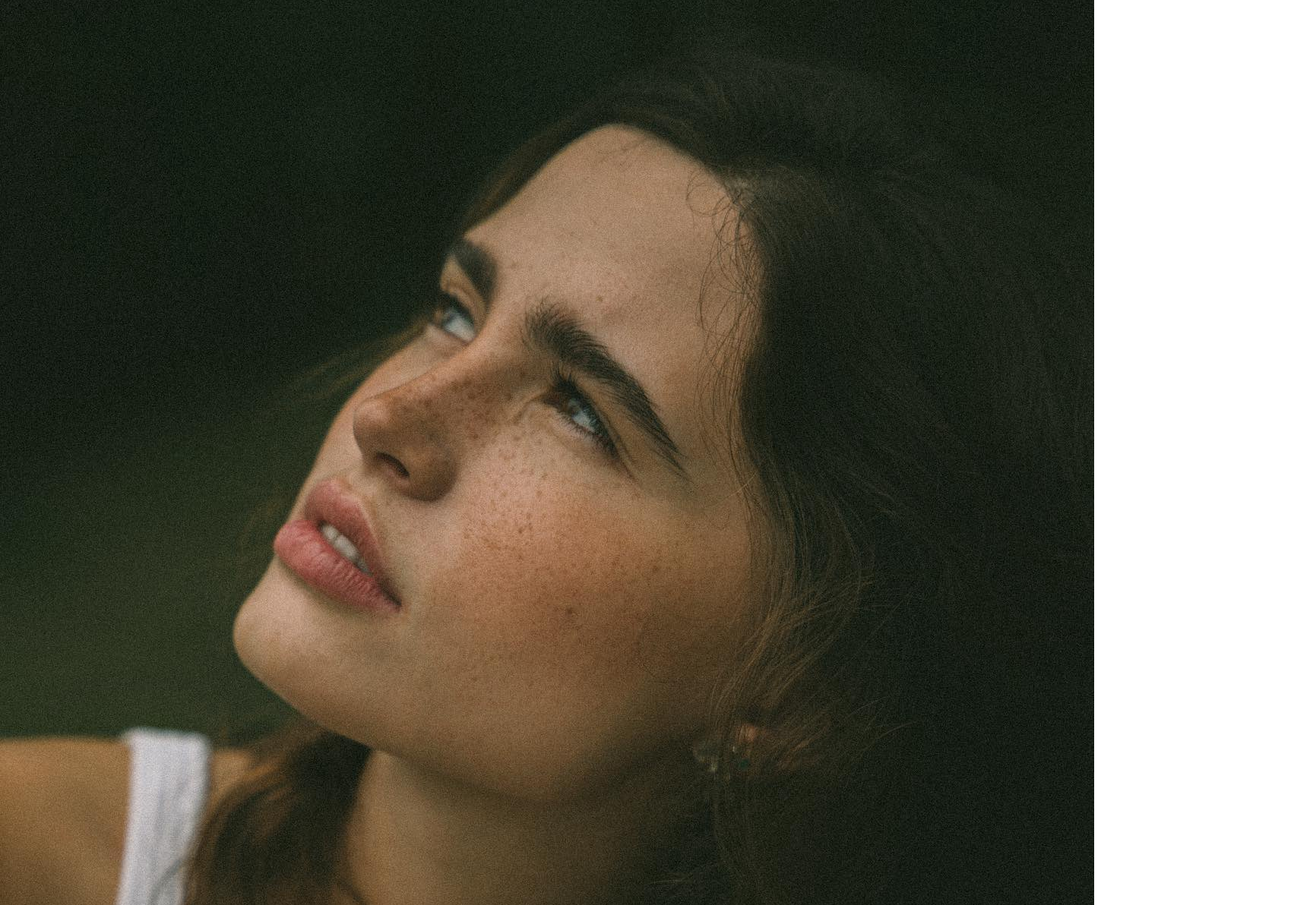
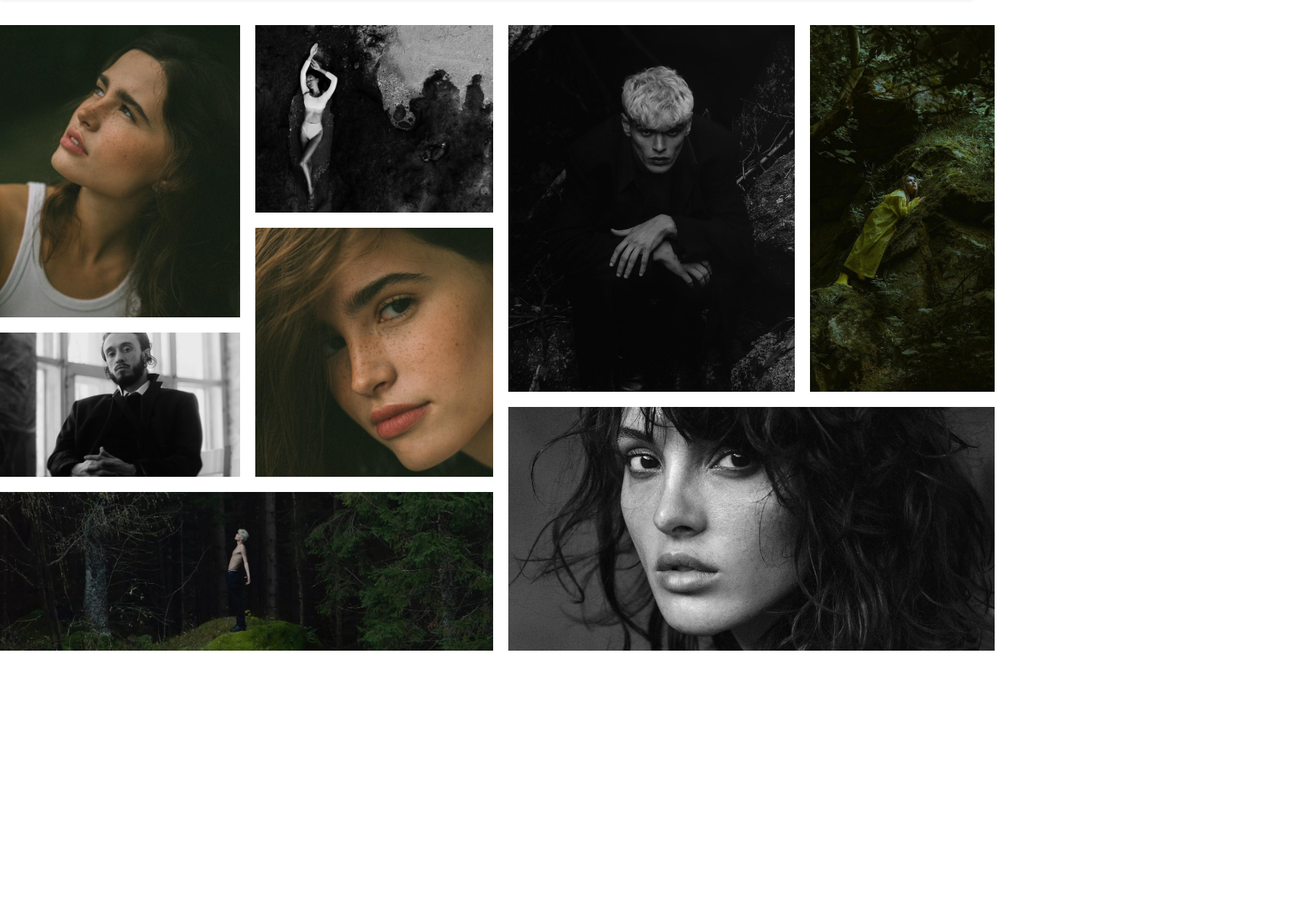
Before and after one commit to AndreyPetruhin/SA50-3-20_PetruhinAndrey-, a plain HTML site: page media/adaptive/index.html in a window 1280 px wide. Shown: the part 108-1300 px from the top of the page at 76% size, 1728 px wide, since content can reach past the window. After the commit the page ends 990 px from the top, so only its background shows below. Drawn offline with nearby package versions, Linux system fonts and the light colour scheme; a web font is replaced by a local one.

Commit message:
footer was maded

```diff
--- a/media/adaptive/index.html
+++ b/media/adaptive/index.html
@@ -64,3 +64,13 @@
             <img src="./asserts/7.jpg" class="img7">
             <img src="./asserts/8.jpg" class="img8">
         </div>
+        <footer>
+            <div class="footer__logos">
+                <img src="./asserts/9" class="footerlogo">
+                <img src="./asserts/11" class="footerlogo">
+                <img src="./asserts/10" class="footerlogo">
+            </div>
+            </footer>
+
+        </body>
+        </html>
--- a/media/adaptive/style.css
+++ b/media/adaptive/style.css
@@ -114,3 +114,100 @@
     border-radius: 5px;
     opacity: 50%;
 }
+.container {
+    position: absolute;
+    top: 141px;
+    left: 0;
+    right: 0;
+    margin: 0 auto;
+    display: grid;
+    width: 1310px;
+    height: 849px;
+    grid-template-columns: 316px 313px 377px 243px;
+    grid-template-rows: 247px 118px 78px 92px 209px;
+    gap: 20px;
+    grid-template-areas: "img1 img2 img3 img4"
+                        "img1 img6 img3 img4"
+                        "img5 img6 img3 img4"
+                        "img5 img6 img8 img8"
+                        "img7 img7 img8 img8";
+}
+
+
+.img1 {
+    width: 100%;
+    height: 100%;
+    object-fit: cover;
+    grid-area: img1;
+}
+
+.img2 {
+    width: 100%;
+    height: 100%;
+    object-fit: cover;
+    grid-area: img2;
+}
+
+.img3 {
+    width: 100%;
+    height: 100%;
+    object-fit: cover;
+    grid-area: img3;
+}
+
+.img4 {
+    width: 100%;
+    height: 100%;
+    object-fit: cover;
+    grid-area: img4;
+}
+
+.img5 {
+    width: 100%;
+    height: 100%;
+    object-fit: cover;
+    grid-area: img5;
+}
+
+.img6 {
+    width: 100%;
+    height: 100%;
+    object-fit: cover;
+    grid-area: img6;
+}
+
+.img7 {
+    width: 100%;
+    height: 100%;
+    object-fit: cover;
+    grid-area: img7;
+}
+
+.img8 {
+    width: 100%;
+    height: 100%;
+    object-fit: cover;
+    grid-area: img8;
+}
+
+footer {
+    width: 100%;
+    height: 99px;
+    display: flex;
+    align-items: center;
+    justify-content: center;
+    margin-top: 760px;
+}
+
+.footer__logos {
+    display: none;
+    align-items: center;
+    justify-content: space-between;
+    width: 158px;
+}
+
+.footerlogo {
+    width: 33px;
+    height: 33px;
+    cursor: pointer;
+}
```
Also changed, not shown: media/adaptive/asserts/10.png (added), media/adaptive/asserts/11.png (added), media/adaptive/asserts/9.png (added).
